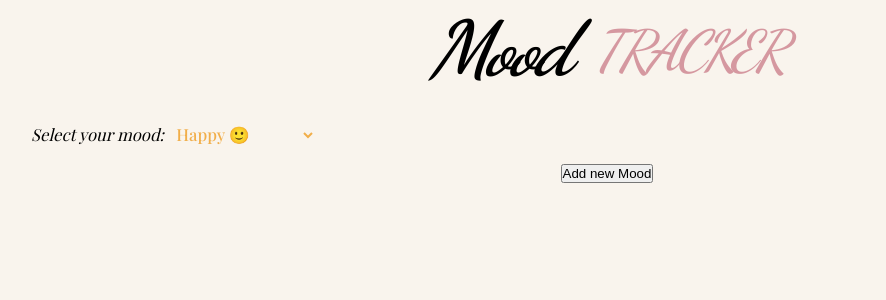
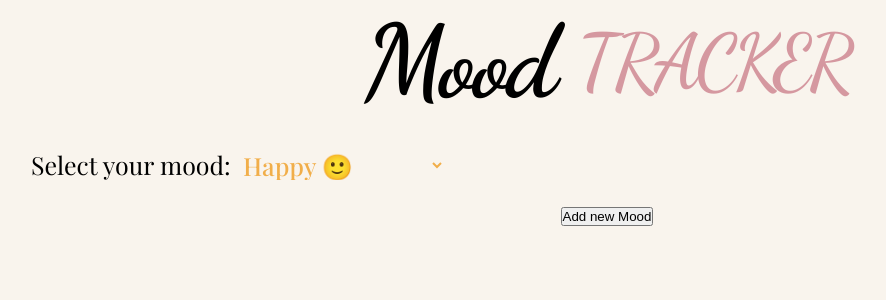
Before and after one commit to zakrzewskib/mood-tracker-react, a React (Create React App) app: page / in a window 1280 px wide. Shown: the top 300 px of the page, without its empty margins (33-919 px from the left). Built offline with nearby package versions, Linux system fonts and the light colour scheme; a web font is replaced by a local one.

Commit message:
Style options in select in form

```diff
--- a/src/components/AddMood/MoodForm.module.css
+++ b/src/components/AddMood/MoodForm.module.css
@@ -6,7 +6,7 @@
   width: 90%;
   margin: 0 auto;
 
-  font-size: 1.6rem;
+  font-size: 2.4rem;
 }
 
 .new-mood-main-form select {
--- a/src/components/UI/MainHeader.module.css
+++ b/src/components/UI/MainHeader.module.css
@@ -19,12 +19,12 @@
 }
 
 .heading-primary--first-word {
-  font-size: 7.4rem;
+  font-size: 9.8rem;
   font-weight: 700;
 }
 
 .heading-primary--second-word {
-  font-size: 5.4rem;
+  font-size: 7.4rem;
   font-weight: 500;
   color: #d598a0;
 }
--- a/src/index.css
+++ b/src/index.css
@@ -20,7 +20,7 @@ html {
 
 body {
   font-family: 'Playfair Display', serif;
-  font-style: italic;
+  /* font-style: italic; */
   line-height: 1;
   font-weight: 400;
 
```
